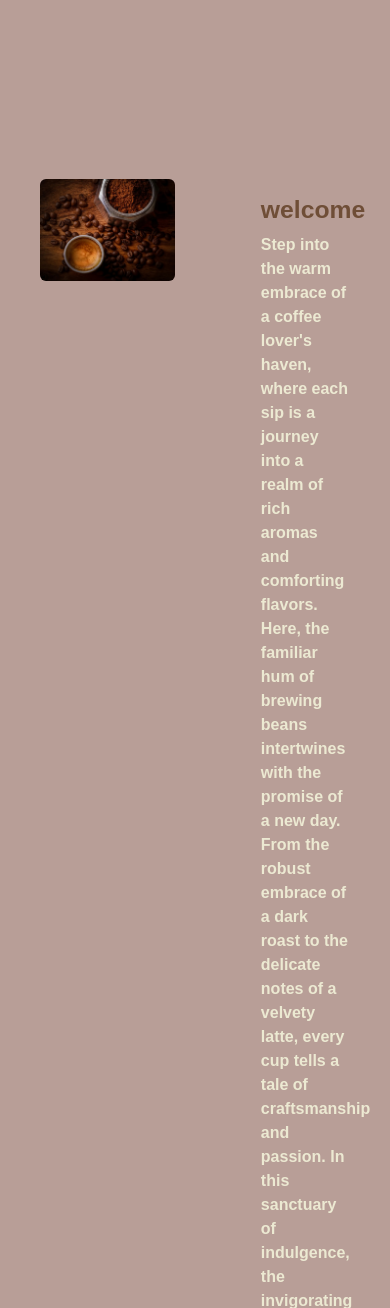
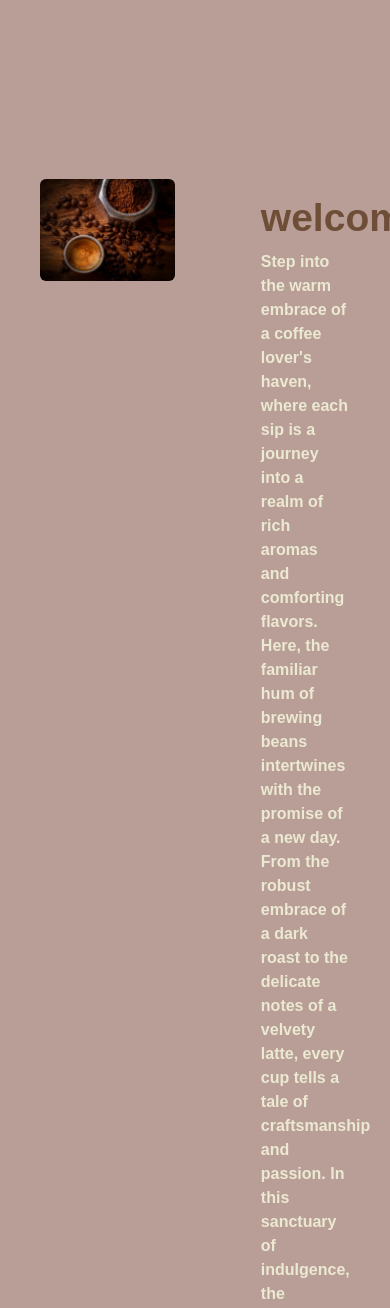
Before and after one commit to Mahmoud-Al-Jaziri/CoffeeShop-CMS, a Django app: page / in a window 390 px wide; the page is wider, and only the part inside the window is pictured. Shown: the part 521-1829 px from the top of that part. Run offline with Django 5.2, Linux system fonts and the light colour scheme; a user stored in the database is signed in.

Commit message:
testing home on mobile

```diff
--- a/static/css/home.css
+++ b/static/css/home.css
@@ -1,3 +1,18 @@
+/* Horizontal layout for large screens */
+@media (min-width: 768px) {
+   .welcome {
+       display: flex;
+       justify-content: space-between;
+   }
+}
+/* Vertical layout for small screens */
+@media (max-width: 767px) {
+   .welcome {
+       flex-direction: column;
+   }
+}
+
+
 .grid{
     display: grid;
     grid-template-columns: repeat(12,1fr);
@@ -58,6 +73,7 @@
     color: #6F4E37;
     font-weight:bold;
     font-family: sans-serif;
+    font-size: 10vw;
  }
 
  .welcome p{
```
Also changed, not shown: db.sqlite3.
